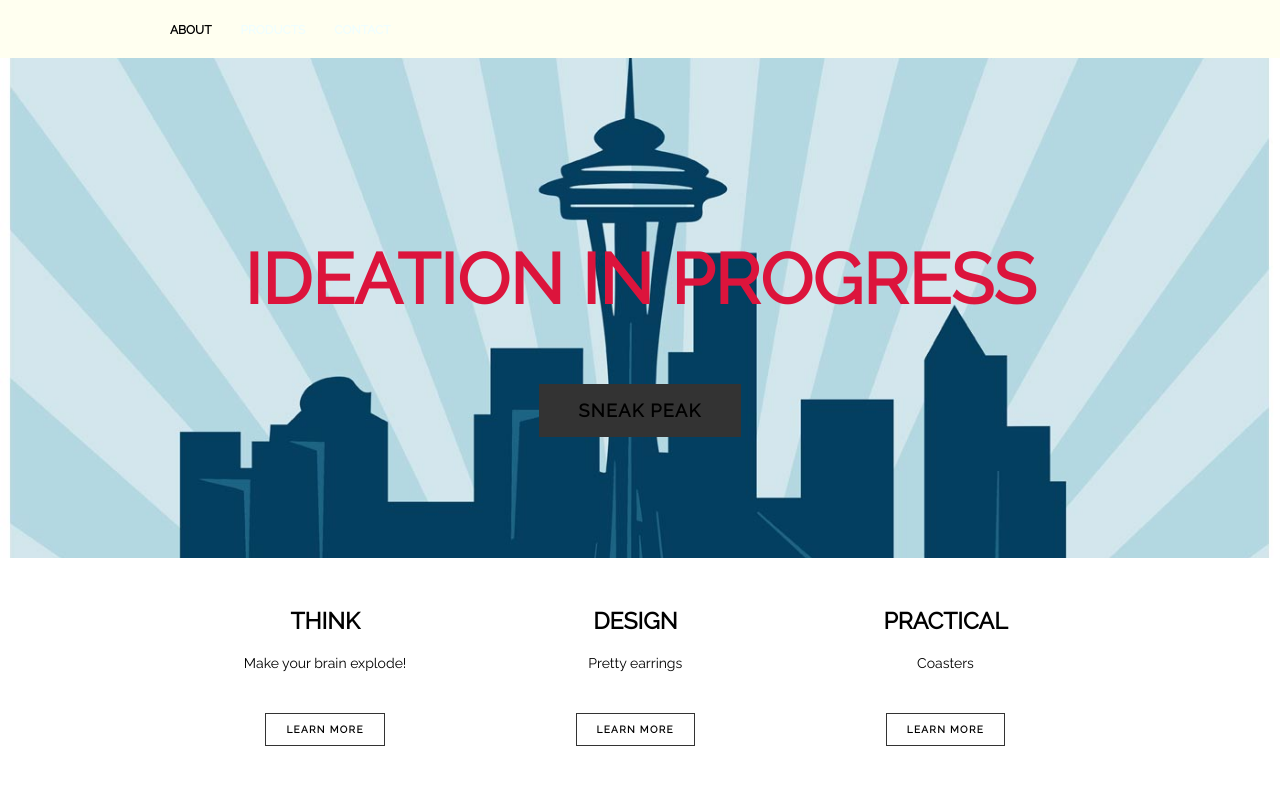
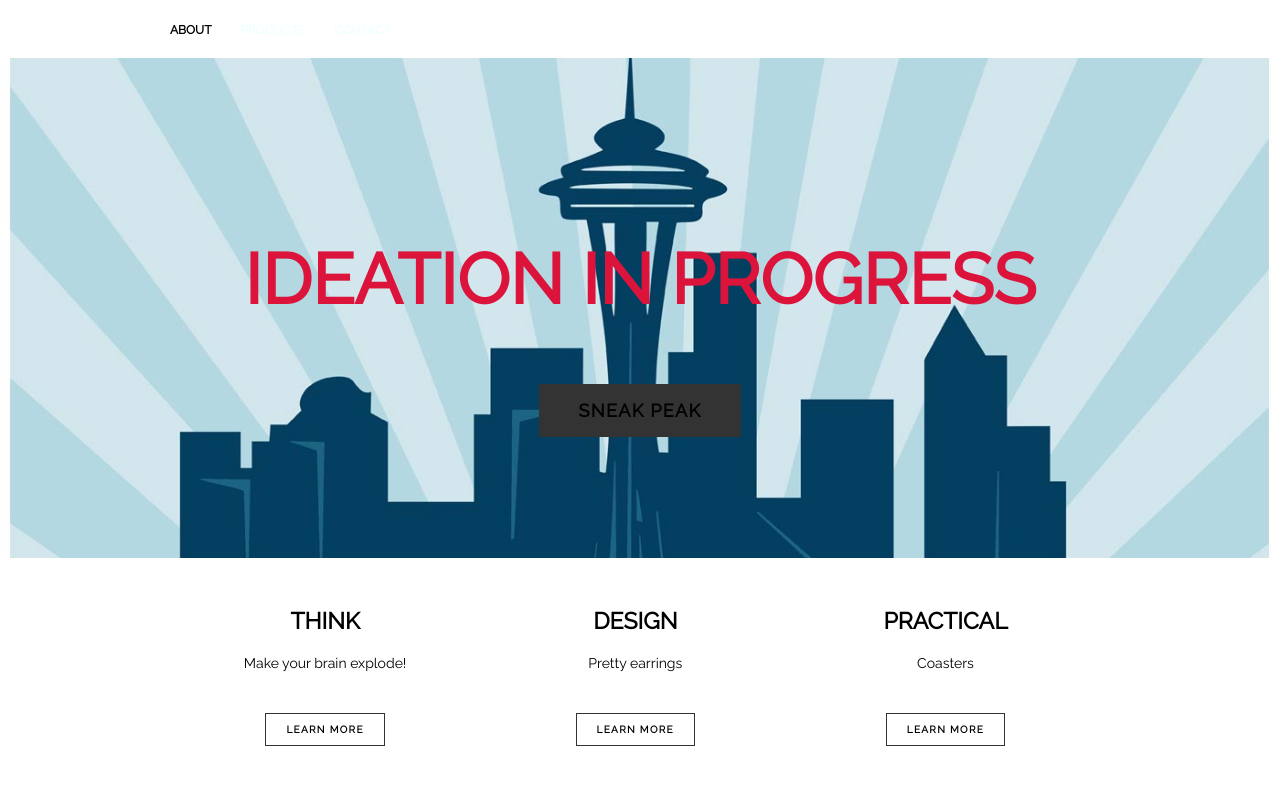
Before and after one commit to svivek71/svivek71.github.io, a Jekyll site: the page index.html, which Jekyll copies as it is, in a window 1280 px wide. Shown: the top 785 px of the page. Built offline with Jekyll 4.4.1, drawn with Linux system fonts in a browser that asks for light colours.

Commit message:
Update style.css

```diff
--- a/css/style.css
+++ b/css/style.css
@@ -9,9 +9,9 @@ html, body {
   padding: 0 10px;
 }
 
-.header {
-  background-color: Ivory;
-}
+/* .header {
+  background-color: #333;
+} */
 
 .nav {
   list-style-type: none;
```
